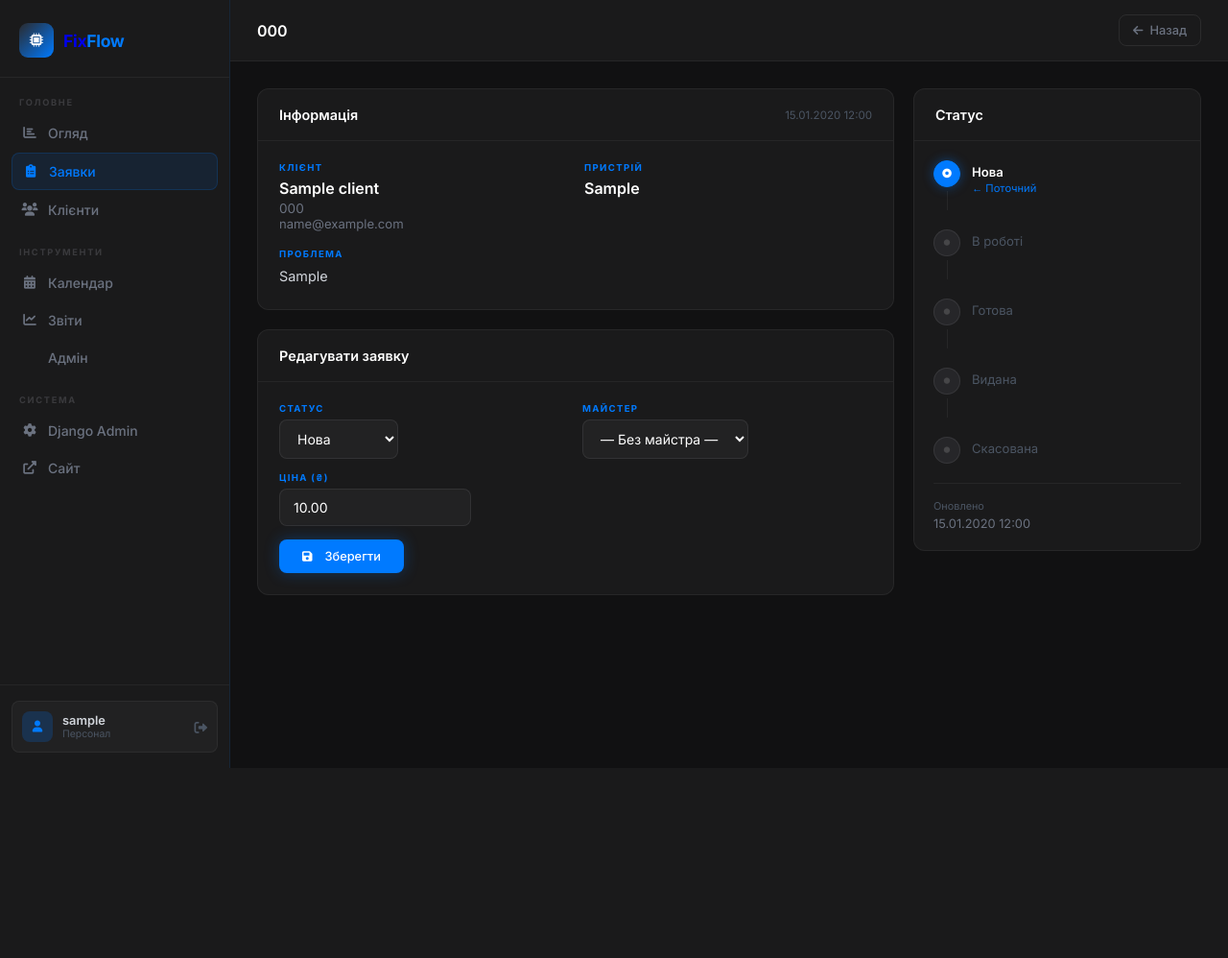
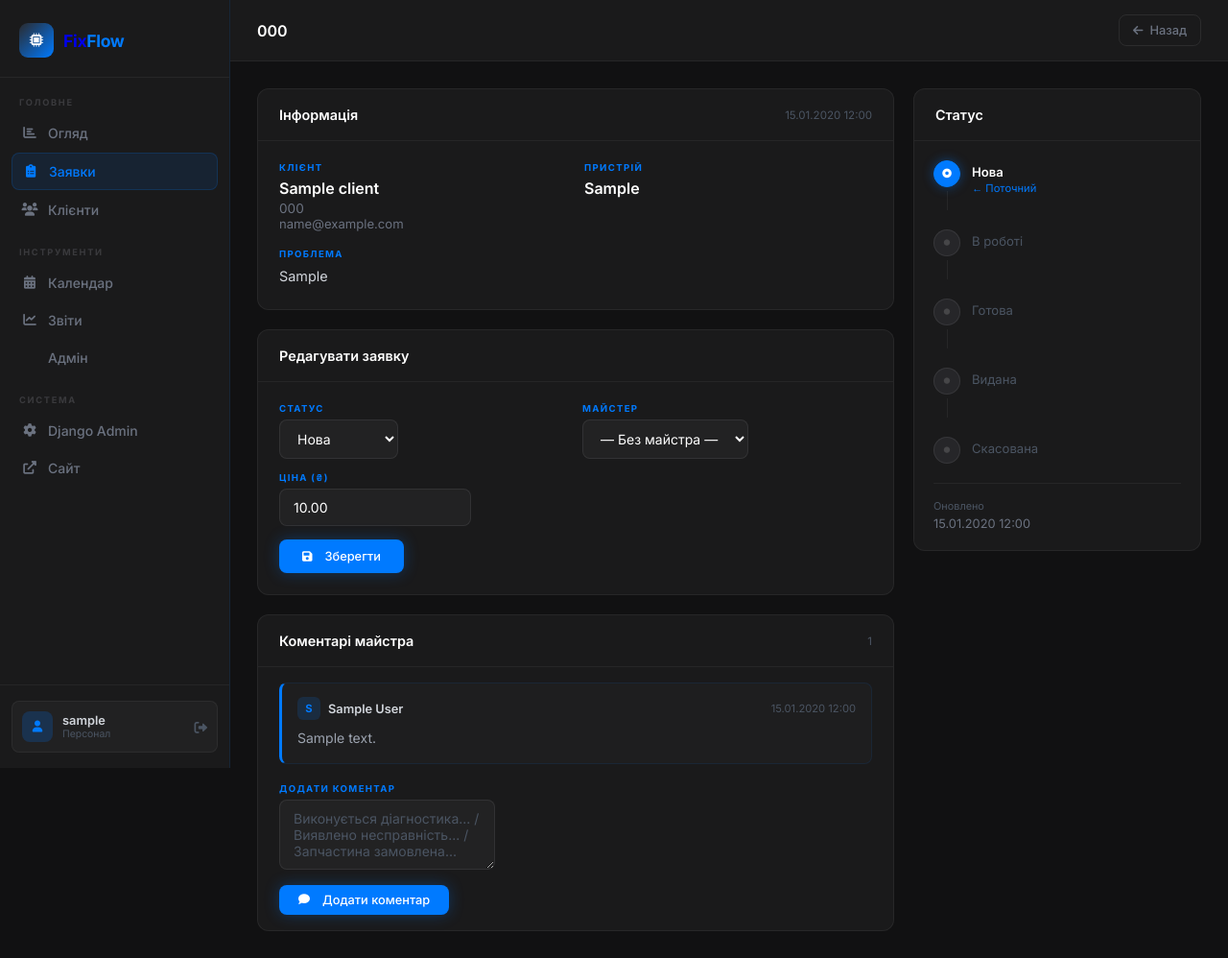
Before and after one commit to Mark202112/FixFlow2.0, a Django app: page /dashboard/orders/000/ in a window 1280 px wide. Shown: the whole page at 96% size. Before the commit the page ends 800 px from the top, so only its background shows below. Run offline with Django 5.2, Linux system fonts and the light colour scheme; a user stored in the database is signed in; tables that the repository leaves empty hold one stand-in row (values such as "Sample post"); some libraries are stand-ins or nearby versions.

Commit message:
Главная 1.7.4 (order коментарії)

```diff
--- a/dashboard/views.py
+++ b/dashboard/views.py
@@ -69,24 +69,52 @@ def orders_list(request):
 
 @login_required
 def order_detail(request, order_number):
-    order=get_object_or_404(Order,order_number=order_number)
-    masters=Employee.objects.filter(role='master')
-    if request.method=='POST':
-        status=request.POST.get('status')
-        price=request.POST.get('price','').strip()
-        master=request.POST.get('master','')
-        if status: order.status=status
-        if price:
-            try: order.price=float(price)
-            except ValueError: pass
-        if master:
-            try: order.assigned_master_id=int(master)
-            except: pass
-        elif 'master' in request.POST and master=='':
-            order.assigned_master=None
-        order.save()
-        return redirect('dashboard:order_detail',order_number=order.order_number)
-    return render(request,'dashboard/order_detail.html',{'order':order,'masters':masters})
+    from orders.models import Comment
+
+    order = get_object_or_404(Order, order_number=order_number)
+    masters = Employee.objects.filter(role='master')
+    comments = order.comments.all().select_related('author')
+
+    if request.method == 'POST':
+        action = request.POST.get('action', 'update')
+
+        if action == 'update':
+            status = request.POST.get('status')
+            price  = request.POST.get('price', '').strip()
+            master = request.POST.get('master', '')
+
+            if status:
+                order.status = status
+            if price:
+                try:
+                    order.price = float(price)
+                except ValueError:
+                    pass
+            if master:
+                try:
+                    order.assigned_master_id = int(master)
+                except (ValueError, TypeError):
+                    pass
+            elif 'master' in request.POST and master == '':
+                order.assigned_master = None
+            order.save()
+
+        elif action == 'add_comment':
+            comment_text = request.POST.get('comment', '').strip()
+            if comment_text:
+                Comment.objects.create(
+                    order=order,
+                    author=get_employee(request),
+                    text=comment_text
+                )
+
+        return redirect('dashboard:order_detail', order_number=order.order_number)
+
+    return render(request, 'dashboard/order_detail.html', {
+        'order':    order,
+        'masters':  masters,
+        'comments': comments,
+    })
 
 @login_required
 def order_create(request):
--- a/orders/models.py
+++ b/orders/models.py
@@ -88,3 +88,19 @@ class Order(models.Model):
             return stages.index(self.status)
         except ValueError:
             return 0
+
+
+class Comment(models.Model):
+    """Коментар майстра до замовлення"""
+    order = models.ForeignKey(Order, on_delete=models.CASCADE, related_name='comments')
+    author = models.ForeignKey(Employee, on_delete=models.SET_NULL, null=True, blank=True)
+    text = models.TextField(verbose_name="Текст коментаря")
+    created_at = models.DateTimeField(auto_now_add=True)
+
+    class Meta:
+        verbose_name = "Коментар"
+        verbose_name_plural = "Коментарі"
+        ordering = ['created_at']  # старіші першими (хронологічно)
+
+    def __str__(self):
+        return f"Коментар до {self.order.order_number}"
--- a/templates/dashboard/order_detail.html
+++ b/templates/dashboard/order_detail.html
@@ -65,6 +65,52 @@
                 </button>
             </form>
         </div>
+
+        <!-- Comments section -->
+        <div class="dash-section">
+            <div class="dash-section-header">
+                <span class="dash-section-title">Коментарі майстра</span>
+                <span style="font-size:.72rem;color:#4b5563;">{{ comments.count }}</span>
+            </div>
+
+            <!-- Comments list -->
+            <div style="padding:16px 22px;">
+                {% if comments %}
+                    <div style="display:flex;flex-direction:column;gap:12px;margin-bottom:20px;">
+                    {% for c in comments %}
+                        <div style="padding:14px 16px;background:rgba(42,42,45,0.3);border:1px solid rgba(0,122,255,0.1);border-radius:8px;border-left:3px solid #007AFF;">
+                            <div style="display:flex;align-items:center;justify-content:space-between;margin-bottom:8px;">
+                                <div style="display:flex;align-items:center;gap:8px;">
+                                    <div style="width:24px;height:24px;border-radius:6px;background:rgba(0,122,255,0.15);display:flex;align-items:center;justify-content:center;color:#007AFF;font-size:.7rem;font-weight:700;">
+                                        {{ c.author.name|slice:":1"|upper|default:"?" }}
+                                    </div>
+                                    <span style="font-size:.8rem;font-weight:600;color:#d1d5db;">{{ c.author.name|default:"Система" }}</span>
+                                </div>
+                                <span style="font-size:.7rem;color:#4b5563;">{{ c.created_at|date:"d.m.Y H:i" }}</span>
+                            </div>
+                            <p style="color:#9ca3af;font-size:.875rem;line-height:1.6;margin:0;">{{ c.text }}</p>
+                        </div>
+                    {% endfor %}
+                    </div>
+                {% else %}
+                    <p style="color:#4b5563;font-size:.875rem;text-align:center;padding:20px 0;">Коментарів ще немає</p>
+                {% endif %}
+
+                <!-- Add comment form -->
+                <form method="POST" style="margin-top:16px;">
+                    {% csrf_token %}
+                    <input type="hidden" name="action" value="add_comment">
+                    <div style="margin-bottom:12px;">
+                        <p class="det-label">Додати коментар</p>
+                        <textarea name="comment" rows="3" required placeholder="Виконується діагностика... / Виявлено несправність... / Запчастина замовлена..." class="dash-input" style="resize:vertical;"></textarea>
+                    </div>
+                    <button type="submit" class="tb-btn tb-btn-primary" style="padding:8px 20px;">
+                        <i class="fas fa-comment" style="font-size:.75rem;margin-right:6px;"></i> Додати коментар
+                    </button>
+                </form>
+            </div>
+        </div>
+
     </div>
 
     <!-- Right: timeline -->
```
Also changed, not shown: main/views.py (+14 -1 lines), templates/main/includes/status.html (+27 -3 lines), orders/migrations/0002_comment.py (added).
